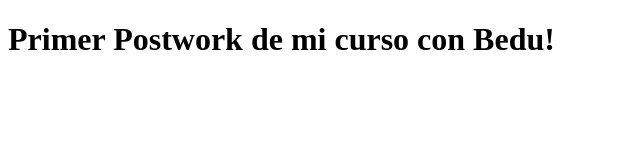
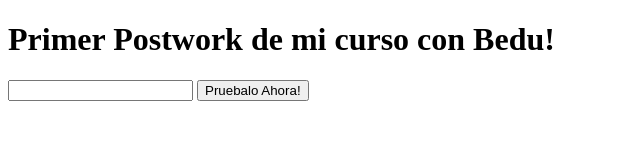
Before and after one commit to Diegogal04/Bedu-postworkone, a plain HTML site: page index.html in a window 1280 px wide. Shown: the whole page, without its empty margins (0-640 px from the left). Drawn offline with Linux system fonts and the light colour scheme.

Commit message:
agregue forms

```diff
--- a/index.html
+++ b/index.html
@@ -7,5 +7,10 @@
 </head>
 <body>
     <h1>Primer Postwork de mi curso con Bedu!</h1>
+
+    <form action="">
+        <input type="email">
+        <button type="submit">Pruebalo Ahora!</button>
+    </form>
 </body>
 </html>
```
